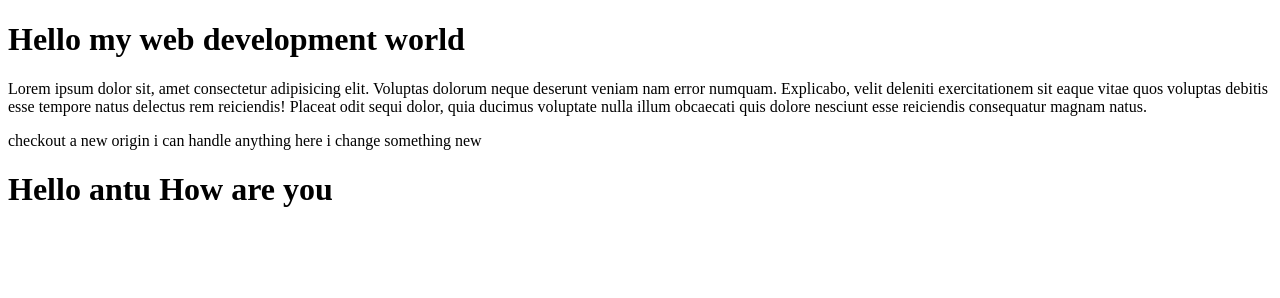
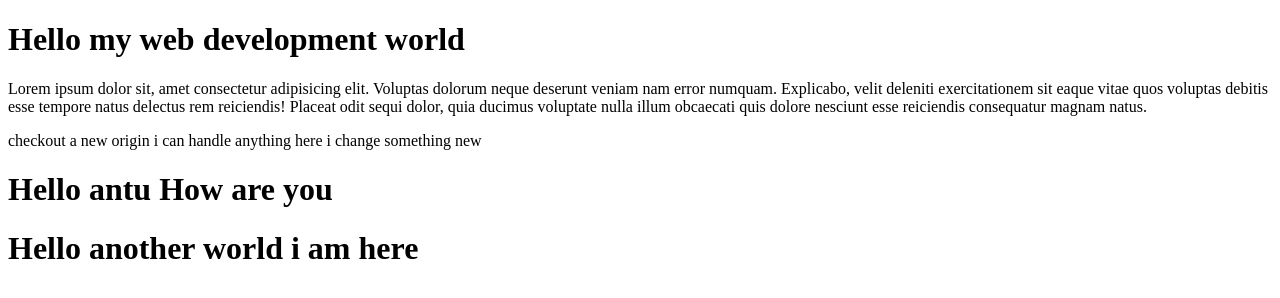
Before and after one commit to Sajalhowlader/Try-again, a plain HTML site: page index.html in a window 1280 px wide. Drawn offline with Linux system fonts and the light colour scheme.

Commit message:
another com

```diff
--- a/index.html
+++ b/index.html
@@ -16,6 +16,7 @@
         nesciunt esse reiciendis consequatur magnam natus.</p>
     <p>checkout a new origin i can handle anything here i change something new</p>
     <h1>Hello antu How are you </h1>
+    <h1>Hello another world i am here</h1>
 </body>
 
 </html>
```
